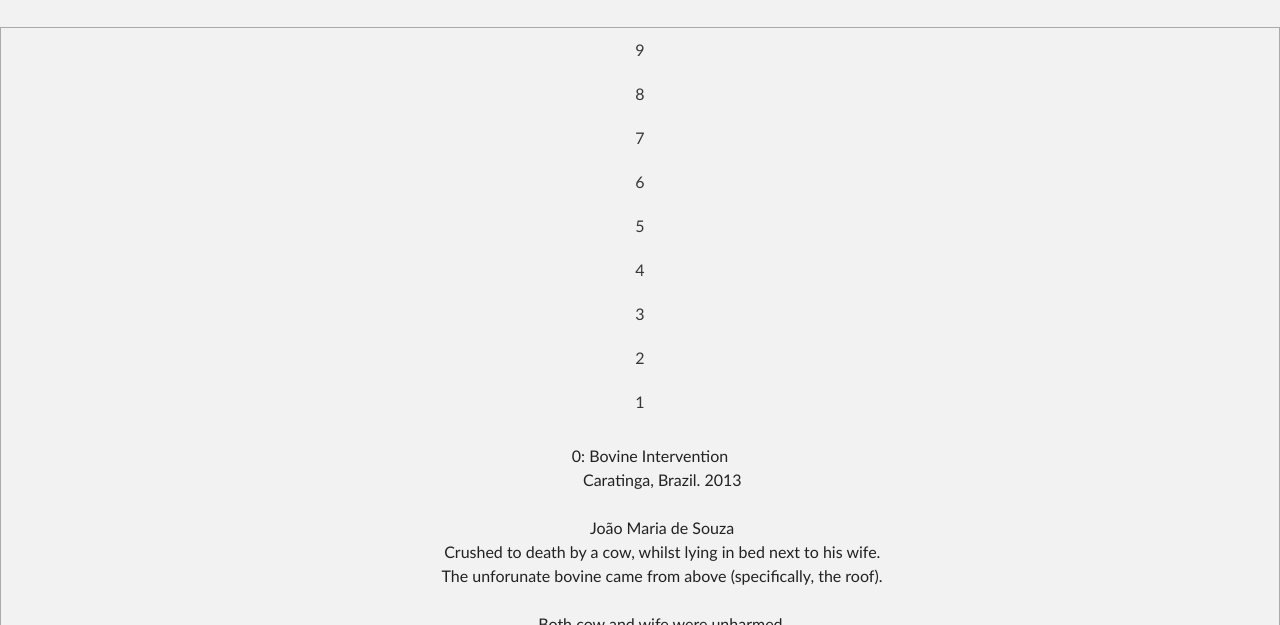
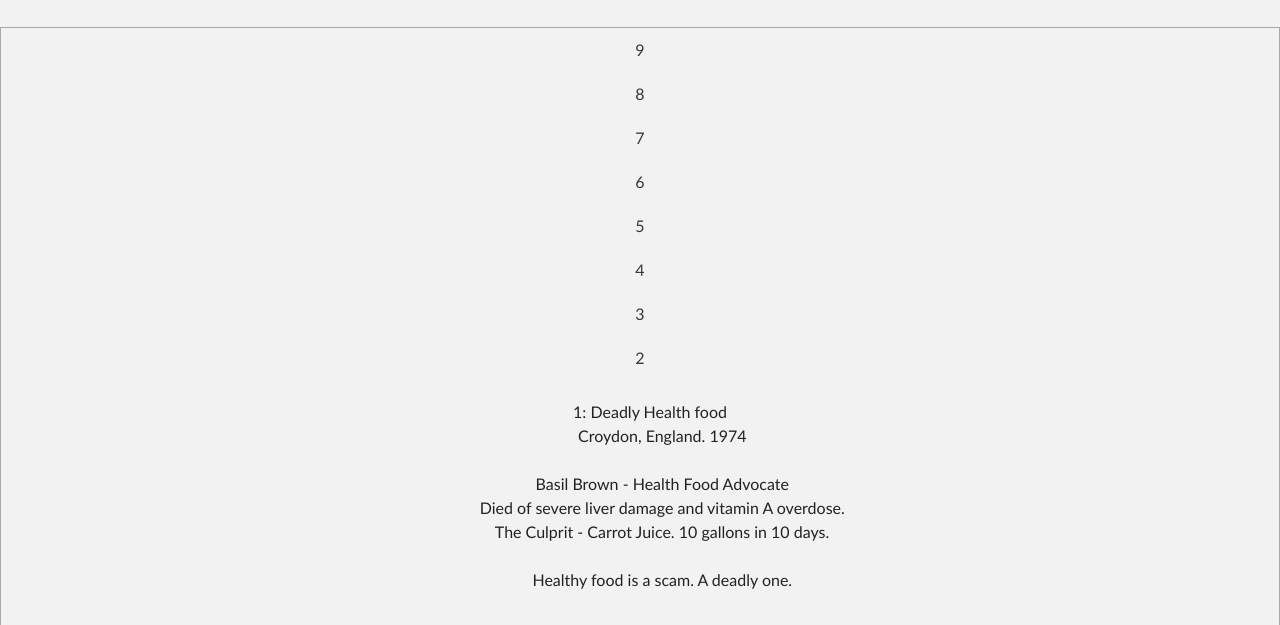
Before and after one commit to BionicPi/WorldHistoryTopTen, a plain HTML site: page index.html in a window 1280 px wide. Shown: the part 327-952 px from the top of the page. Drawn offline with Linux system fonts and the light colour scheme.

Commit message:
Update index.html

```diff
--- a/index.html
+++ b/index.html
@@ -57,7 +57,17 @@
     <td>2</td>
   </tr>
   <tr>
-    <td>1</td>
+    <td>
+      <pre>1: Deadly Health food
+      Croydon, England. 1974
+
+      Basil Brown - Health Food Advocate
+      Died of severe liver damage and vitamin A overdose.
+      The Culprit - Carrot Juice. 10 gallons in 10 days.
+
+      Healthy food is a scam. A deadly one.
+      </pre>
+    </td>
   </tr>
 
 
```
